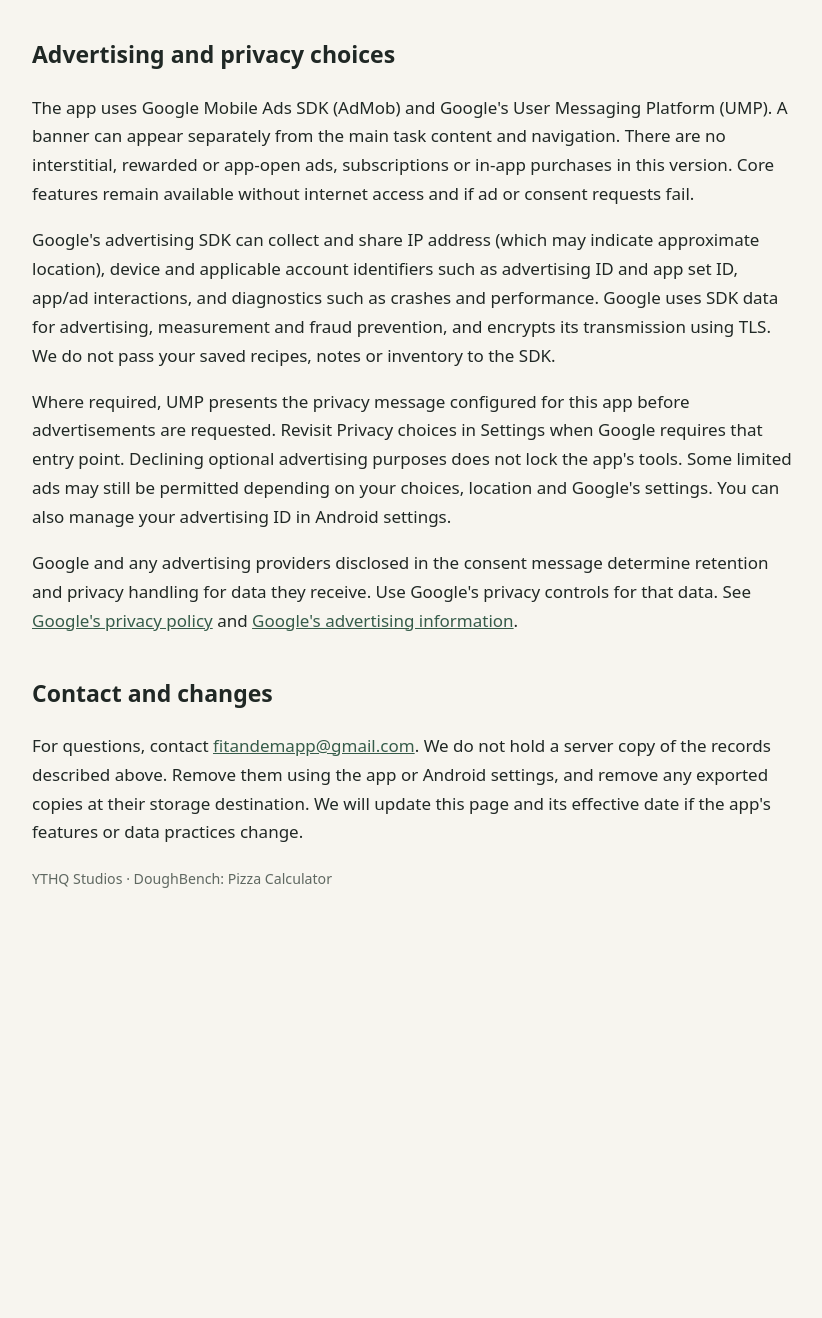
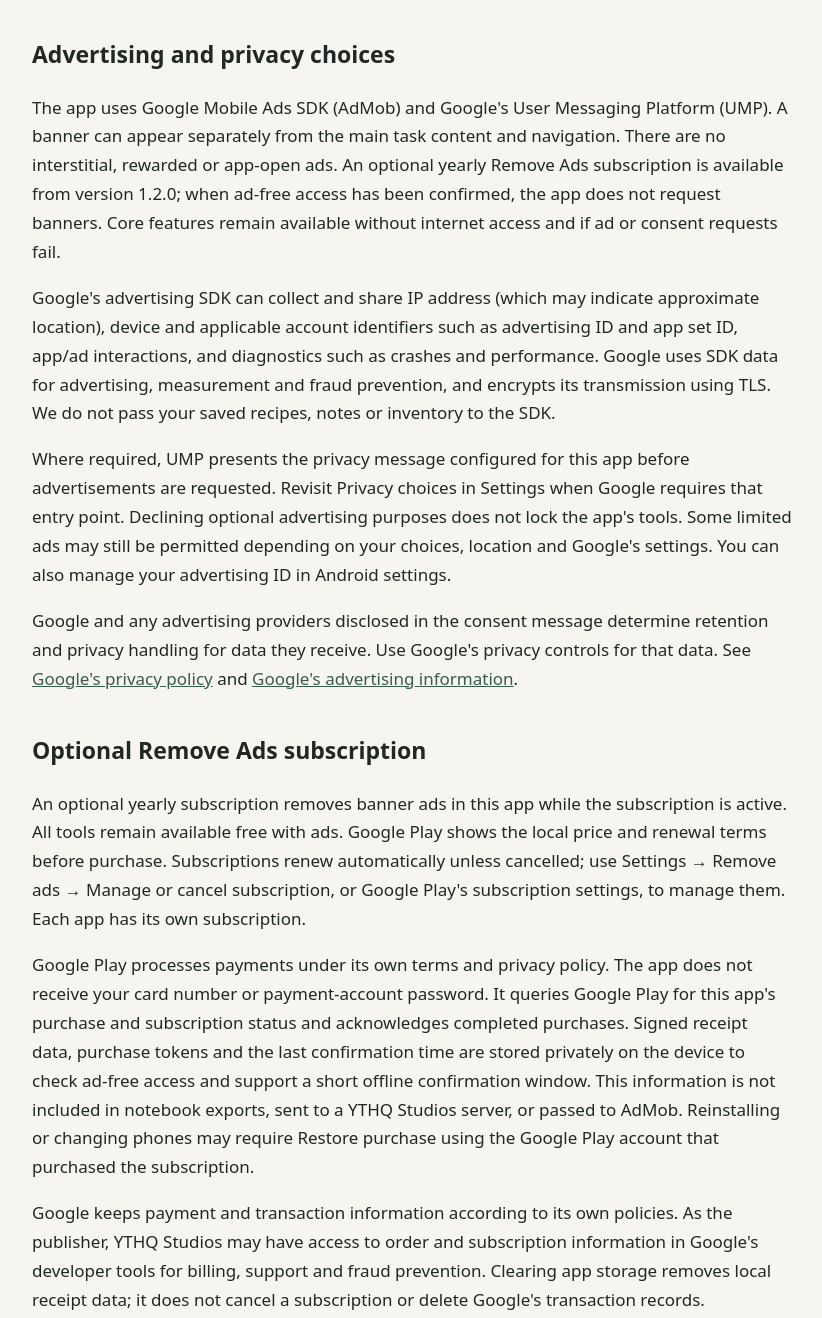
Before and after one commit to dkhiggins89/dkhiggins89.github.io, a plain HTML site: page doughbench/privacy.html in a window 1280 px wide. Shown: the part 1022-2340 px from the top of the page, without its empty margins (228-1050 px from the left). Before the commit the page ends 2012 px from the top, so only its background shows below. Drawn offline with Linux system fonts and the light colour scheme.

Commit message:
Explain optional annual ad removal and local receipt handling for doughbench

```diff
--- a/doughbench/privacy.html
+++ b/doughbench/privacy.html
@@ -11,10 +11,14 @@
 <p>You choose each backup file and its destination through Android's document picker. An export contains the app's saved records and their local identifiers. It does not contain active timer state or screen preferences. The chosen storage provider may have its own privacy policy. Restoring a compatible backup replaces the app's saved records only after your confirmation. The app does not request broad file-storage access.</p>
 <p>Where a Share action is available, you choose which app or person receives the displayed recipe text using Android's share sheet. We do not receive a copy. Exported or shared copies remain with the destination until you delete them there.</p>
 <h2>Advertising and privacy choices</h2>
-<p>The app uses Google Mobile Ads SDK (AdMob) and Google's User Messaging Platform (UMP). A banner can appear separately from the main task content and navigation. There are no interstitial, rewarded or app-open ads, subscriptions or in-app purchases in this version. Core features remain available without internet access and if ad or consent requests fail.</p>
+<p>The app uses Google Mobile Ads SDK (AdMob) and Google's User Messaging Platform (UMP). A banner can appear separately from the main task content and navigation. There are no interstitial, rewarded or app-open ads. An optional yearly Remove Ads subscription is available from version 1.2.0; when ad-free access has been confirmed, the app does not request banners. Core features remain available without internet access and if ad or consent requests fail.</p>
 <p>Google's advertising SDK can collect and share IP address (which may indicate approximate location), device and applicable account identifiers such as advertising ID and app set ID, app/ad interactions, and diagnostics such as crashes and performance. Google uses SDK data for advertising, measurement and fraud prevention, and encrypts its transmission using TLS. We do not pass your saved recipes, notes or inventory to the SDK.</p>
 <p>Where required, UMP presents the privacy message configured for this app before advertisements are requested. Revisit Privacy choices in Settings when Google requires that entry point. Declining optional advertising purposes does not lock the app's tools. Some limited ads may still be permitted depending on your choices, location and Google's settings. You can also manage your advertising ID in Android settings.</p>
 <p>Google and any advertising providers disclosed in the consent message determine retention and privacy handling for data they receive. Use Google's privacy controls for that data. See <a href="https://policies.google.com/privacy">Google's privacy policy</a> and <a href="https://policies.google.com/technologies/ads">Google's advertising information</a>.</p>
+<h2>Optional Remove Ads subscription</h2>
+<p>An optional yearly subscription removes banner ads in this app while the subscription is active. All tools remain available free with ads. Google Play shows the local price and renewal terms before purchase. Subscriptions renew automatically unless cancelled; use Settings &rarr; Remove ads &rarr; Manage or cancel subscription, or Google Play's subscription settings, to manage them. Each app has its own subscription.</p>
+<p>Google Play processes payments under its own terms and privacy policy. The app does not receive your card number or payment-account password. It queries Google Play for this app's purchase and subscription status and acknowledges completed purchases. Signed receipt data, purchase tokens and the last confirmation time are stored privately on the device to check ad-free access and support a short offline confirmation window. This information is not included in notebook exports, sent to a YTHQ Studios server, or passed to AdMob. Reinstalling or changing phones may require Restore purchase using the Google Play account that purchased the subscription.</p>
+<p>Google keeps payment and transaction information according to its own policies. As the publisher, YTHQ Studios may have access to order and subscription information in Google's developer tools for billing, support and fraud prevention. Clearing app storage removes local receipt data; it does not cancel a subscription or delete Google's transaction records.</p>
 <h2>Contact and changes</h2>
 <p>For questions, contact <a href="mailto:fitandemapp@gmail.com">fitandemapp@gmail.com</a>. We do not hold a server copy of the records described above. Remove them using the app or Android settings, and remove any exported copies at their storage destination. We will update this page and its effective date if the app's features or data practices change.</p>
 <p><small>YTHQ Studios · DoughBench: Pizza Calculator</small></p></main></body></html>
```
